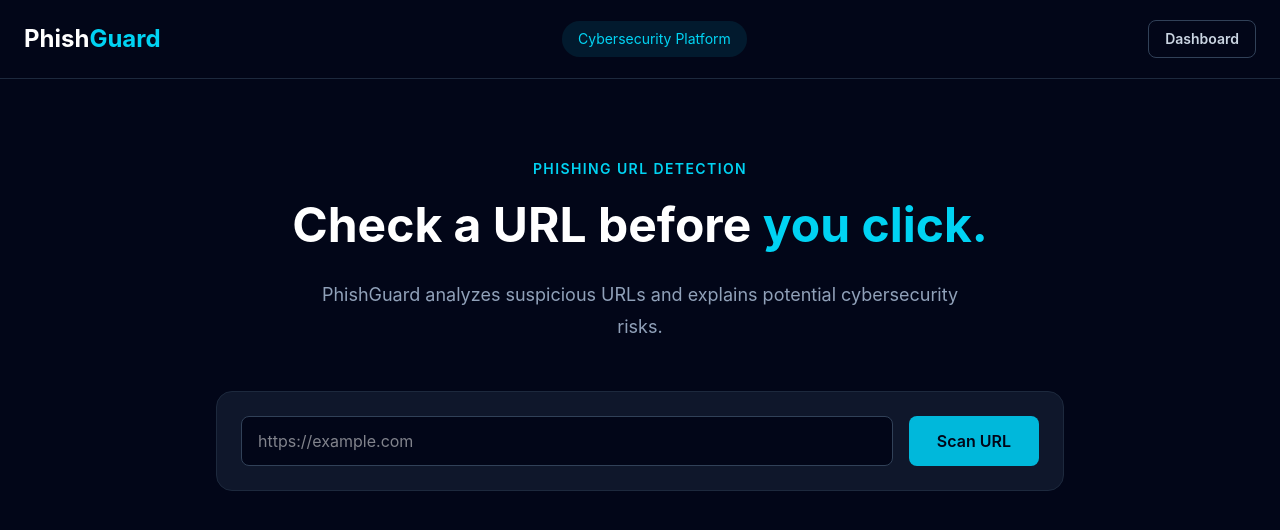
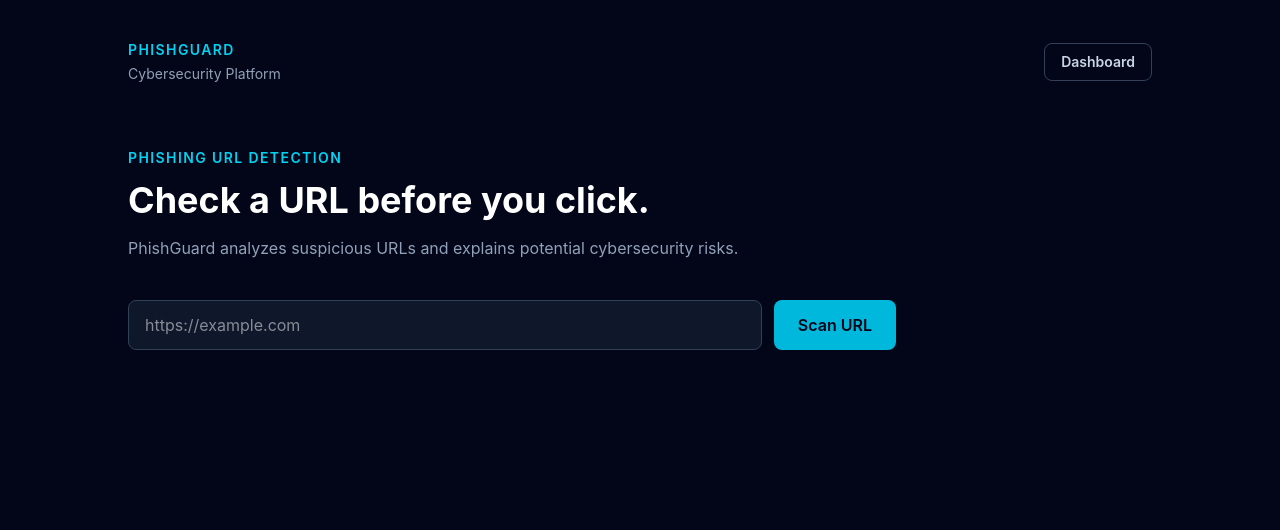
Before and after one commit to malikanas981/PhishGuard, a React app in the folder frontend/: page / in a window 1280 px wide. Shown: the top 530 px of the page. Built offline with nearby package versions, Linux system fonts and the light colour scheme; the HTML template or start-up script is replaced by a standard one.

Commit message:
Add React Router navigation

```diff
--- a/frontend/package.json
+++ b/frontend/package.json
@@ -13,6 +13,7 @@
     "@tailwindcss/vite": "^4.3.3",
     "react": "^19.2.8",
     "react-dom": "^19.2.8",
+    "react-router-dom": "^7.18.4",
     "recharts": "^3.10.1",
     "tailwindcss": "^4.3.3"
   },
--- a/frontend/src/App.jsx
+++ b/frontend/src/App.jsx
@@ -1,18 +1,15 @@
-import Dashboard from './pages/Dashboard'
+import { BrowserRouter, Link, Route, Routes } from 'react-router-dom'
 import { useState } from 'react'
 import { loginUser, scanUrl as scanUrlApi } from './services/api'
+import Dashboard from './pages/Dashboard'
 
-function App() {
-  if (window.location.pathname === '/dashboard') {
-  return <Dashboard />
-}
-
+function Scanner() {
   const [url, setUrl] = useState('')
   const [result, setResult] = useState(null)
   const [loading, setLoading] = useState(false)
   const [error, setError] = useState('')
 
-  const scanUrl = async () => {
+  async function scanUrl() {
     if (!url.trim()) {
       setError('Please enter a URL.')
       return
@@ -28,7 +25,6 @@
         'TestPassword123!',
       )
 
-
       const scanData = await scanUrlApi(
         loginData.access_token,
         url.trim(),
@@ -36,101 +32,97 @@
 
       setResult(scanData)
     } catch (err) {
-      setError(err.message)
+      setError(err.message || 'Unable to scan URL.')
     } finally {
       setLoading(false)
     }
   }
 
   return (
-    <div className="min-h-screen bg-slate-950 text-white">
-      <header className="border-b border-slate-800">
-        <div className="mx-auto flex max-w-7xl items-center justify-between px-6 py-5">
-          <h1 className="text-2xl font-bold">
-            Phish<span className="text-cyan-400">Guard</span>
-          </h1>
+    <div className="min-h-screen bg-slate-950 px-6 py-10 text-white">
+      <div className="mx-auto max-w-5xl">
+        <div className="flex items-center justify-between">
+          <div>
+            <p className="text-sm font-semibold uppercase tracking-widest text-cyan-400">
+              PhishGuard
+            </p>
 
-          <span className="rounded-full bg-cyan-400/10 px-4 py-2 text-sm text-cyan-400">
+            <p className="mt-1 text-sm text-slate-400">
               Cybersecurity Platform
-          </span>
-          <button
-  onClick={() => window.location.href = '/dashboard'}
+            </p>
+          </div>
+
+          <Link
+            to="/dashboard"
             className="rounded-lg border border-slate-700 px-4 py-2 text-sm font-semibold text-slate-300 hover:border-cyan-400 hover:text-cyan-400"
           >
             Dashboard
-</button>
+          </Link>
         </div>
-      </header>
 
-      <main className="mx-auto max-w-4xl px-6 py-20">
-        <div className="text-center">
+        <div className="mt-16">
           <p className="text-sm font-semibold uppercase tracking-widest text-cyan-400">
             Phishing URL Detection
           </p>
 
-          <h2 className="mt-4 text-5xl font-bold leading-tight">
-            Check a URL before
-            <span className="text-cyan-400"> you click.</span>
-          </h2>
+          <h1 className="mt-3 text-4xl font-bold">
+            Check a URL before you click.
+          </h1>
 
-          <p className="mx-auto mt-6 max-w-2xl text-lg leading-8 text-slate-400">
+          <p className="mt-4 max-w-2xl text-slate-400">
             PhishGuard analyzes suspicious URLs and explains potential
             cybersecurity risks.
           </p>
-        </div>
 
-        <div className="mt-12 rounded-2xl border border-slate-800 bg-slate-900 p-6">
-          <div className="flex flex-col gap-4 sm:flex-row">
+          <div className="mt-10 flex max-w-3xl gap-3">
             <input
-              type="text"
+              type="url"
               value={url}
               onChange={(event) => setUrl(event.target.value)}
-              onKeyDown={(event) => {
-                if (event.key === 'Enter') {
-                  scanUrl()
-                }
-              }}
               placeholder="https://example.com"
-              className="flex-1 rounded-lg border border-slate-700 bg-slate-950 px-4 py-3 text-white outline-none focus:border-cyan-400"
+              className="flex-1 rounded-lg border border-slate-700 bg-slate-900 px-4 py-3 text-white outline-none focus:border-cyan-400"
             />
 
             <button
               onClick={scanUrl}
               disabled={loading}
-              className="rounded-lg bg-cyan-500 px-7 py-3 font-semibold text-slate-950 hover:bg-cyan-400 disabled:cursor-not-allowed disabled:opacity-50"
+              className="rounded-lg bg-cyan-500 px-6 py-3 font-semibold text-slate-950 hover:bg-cyan-400 disabled:cursor-not-allowed disabled:opacity-50"
             >
               {loading ? 'Scanning...' : 'Scan URL'}
             </button>
           </div>
 
           {error && (
-            <div className="mt-5 rounded-lg border border-red-500/30 bg-red-500/10 p-4 text-red-400">
+            <div className="mt-6 rounded-lg border border-red-500/30 bg-red-500/10 p-4 text-red-300">
               {error}
             </div>
           )}
 
           {result && (
-            <div className="mt-6 rounded-xl border border-slate-700 bg-slate-950 p-6">
-              <div className="flex items-center justify-between">
+            <div className="mt-8 rounded-xl border border-slate-800 bg-slate-900 p-6">
+              <h2 className="text-2xl font-bold">Scan Result</h2>
+
+              <div className="mt-5 grid gap-4 sm:grid-cols-3">
                 <div>
                   <p className="text-sm text-slate-400">Risk Score</p>
-                  <p className="mt-1 text-4xl font-bold">
-                    {result.risk_score}
-                    <span className="text-lg text-slate-500">/100</span>
+                  <p className="mt-1 text-3xl font-bold">
+                    {result.risk_score}/100
                   </p>
                 </div>
 
-                <span
-                  className={`rounded-full px-4 py-2 text-sm font-semibold ${
-                    result.risk_level === 'HIGH'
-                      ? 'bg-red-500/10 text-red-400'
-                      : result.risk_level === 'MEDIUM'
-                        ? 'bg-yellow-500/10 text-yellow-400'
-                        : 'bg-green-500/10 text-green-400'
-                  }`}
-                >
+                <div>
+                  <p className="text-sm text-slate-400">Risk Level</p>
+                  <p className="mt-1 text-3xl font-bold">
                     {result.risk_level}
-                </span>
+                  </p>
+                </div>
+
+                <div>
+                  <p className="text-sm text-slate-400">Scanned URL</p>
+                  <p className="mt-1 break-all text-sm text-slate-200">
+                    {result.url}
+                  </p>
+                </div>
               </div>
 
               <div className="mt-6">
@@ -138,22 +130,27 @@
                   Analysis
                 </p>
 
-                <p className="mt-2 leading-7 text-slate-400">
+                <p className="mt-2 text-slate-400">
                   {result.reasons}
-                </p>
-              </div>
-
-              <div className="mt-5 border-t border-slate-800 pt-5">
-                <p className="break-all text-sm text-slate-500">
-                  {result.url}
                 </p>
               </div>
             </div>
           )}
         </div>
-      </main>
+      </div>
     </div>
   )
 }
 
+function App() {
+  return (
+    <BrowserRouter>
+      <Routes>
+        <Route path="/" element={<Scanner />} />
+        <Route path="/dashboard" element={<Dashboard />} />
+      </Routes>
+    </BrowserRouter>
+  )
+}
+
 export default App
```
Also changed, not shown: 1 other file (tests, documents, lock files or other folders). Lines whose indentation alone changed are shown as unchanged.
